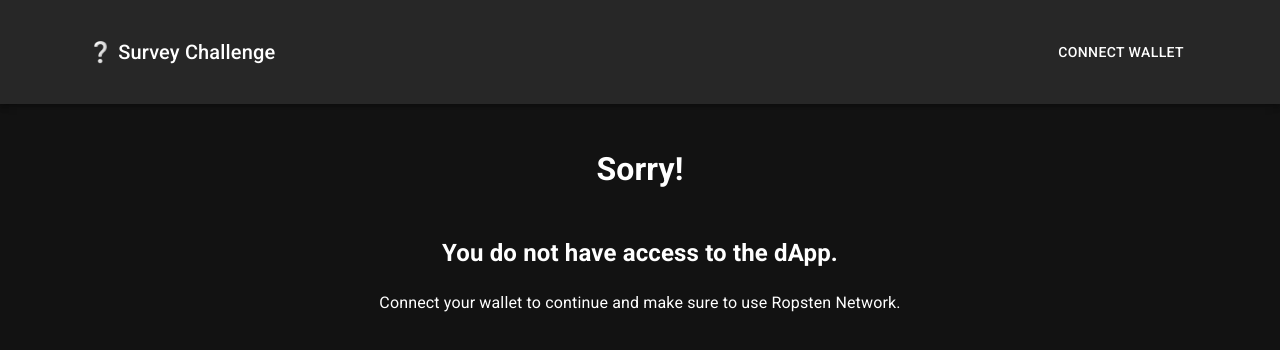
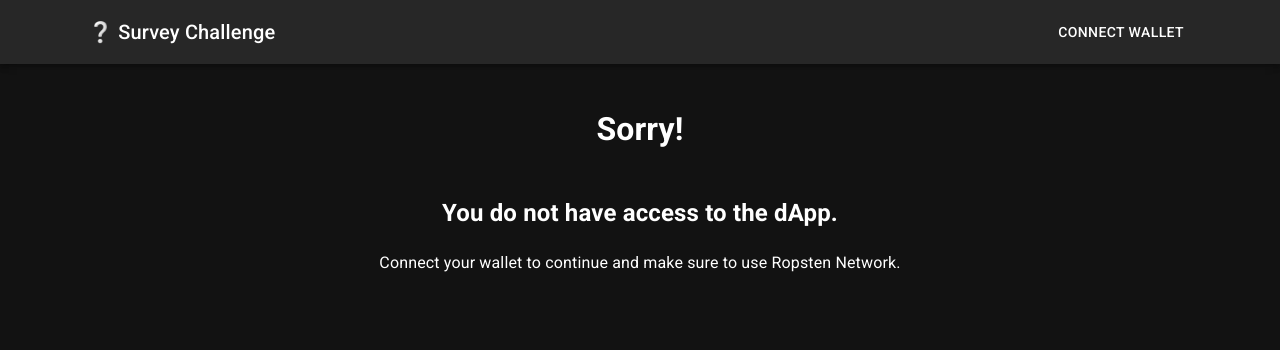
Before and after one commit to dieguezguille/survey-challenge, a React (Create React App) app: page /forbidden in a window 1280 px wide. Shown: the top 350 px of the page. Built offline with nearby package versions, Linux system fonts and the light colour scheme.

Commit message:
🎨 fix appbar container style

```diff
--- /dev/null
+++ b/src/components/common/appbar-menu/appbar-menu.styles.tsx
@@ -0,0 +1,5 @@
+import { Container, styled } from '@mui/material';
+
+export const ToolbarWrapper = styled(Container)({
+    padding: '0px',
+});
--- a/src/components/common/appbar-menu/appbar-menu.tsx
+++ b/src/components/common/appbar-menu/appbar-menu.tsx
@@ -2,13 +2,13 @@ import AppBar from '@mui/material/AppBar';
 import Box from '@mui/material/Box';
 import Toolbar from '@mui/material/Toolbar';
 import Typography from '@mui/material/Typography';
-import Container from '@mui/material/Container';
 import WalletConnector from '../wallet-connector/wallet-connector';
+import { ToolbarWrapper } from './appbar-menu.styles';
 
 const AppBarMenu: React.FC = () => (
     <Box sx={{ flexGrow: 1 }}>
         <AppBar position="static">
-            <Container>
+            <ToolbarWrapper sx={{ padding: '0px' }}>
                 <Toolbar>
                     <Typography
                         variant="h6"
@@ -19,7 +19,7 @@ const AppBarMenu: React.FC = () => (
                     </Typography>
                     <WalletConnector />
                 </Toolbar>
-            </Container>
+            </ToolbarWrapper>
         </AppBar>
     </Box>
 );
--- a/src/components/views/main/main.view.tsx
+++ b/src/components/views/main/main.view.tsx
@@ -1,4 +1,4 @@
-import { Box, Button, Paper, Stack } from '@mui/material';
+import { Button, Stack } from '@mui/material';
 import Container from '@mui/material/Container';
 import { useContext, useEffect } from 'react';
 import { SurveyContext } from '../../context/survey.context';
```
